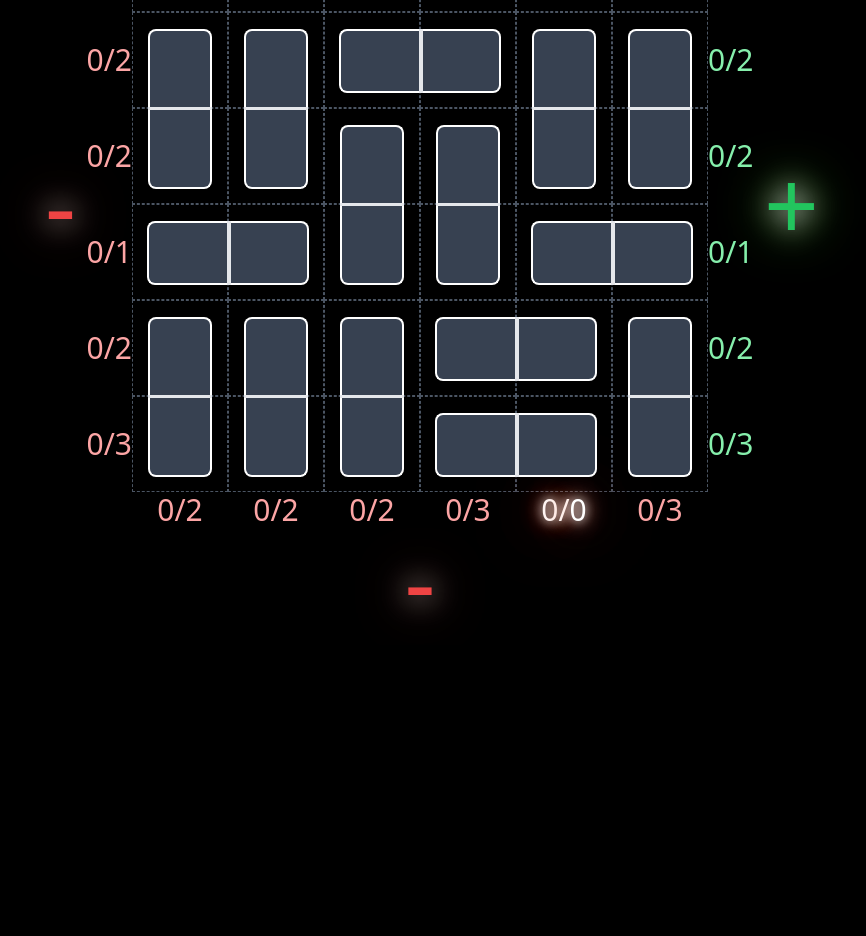
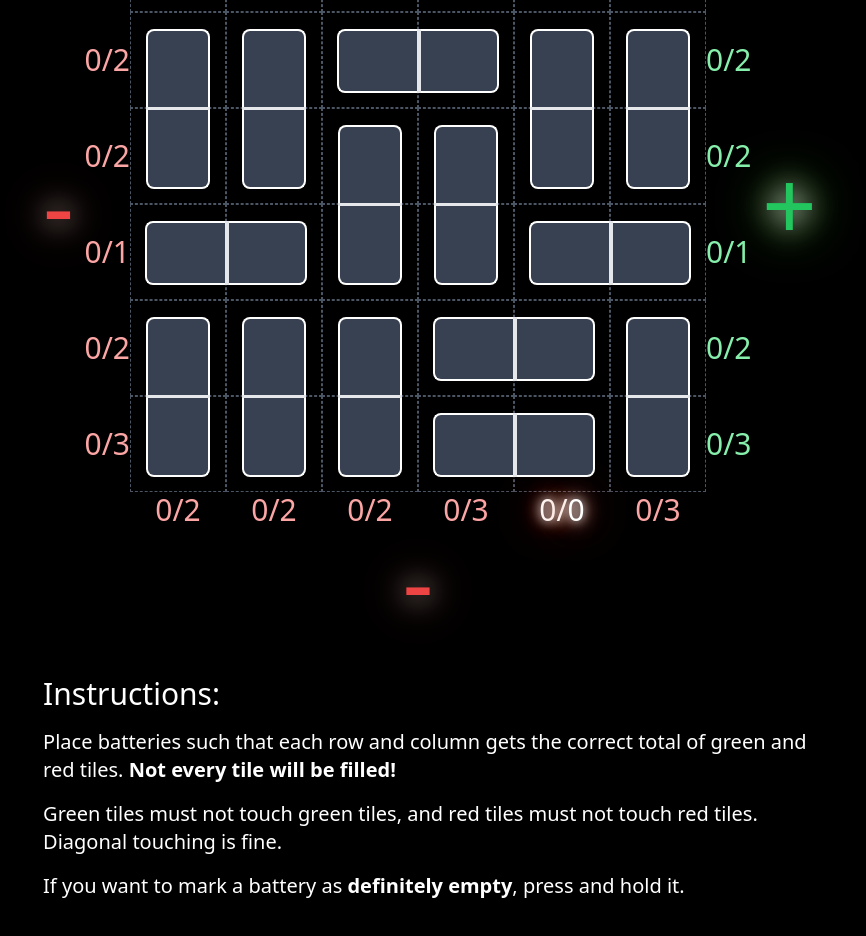
Before and after one commit to elliotfiske/batteries-not-included, a Next.js app: page / in a window 1280 px wide. Shown: the part 380-1316 px from the top of the page, without its empty margins (208-1074 px from the left). Before the commit the page ends 1025 px from the top, so only its background shows below. Built offline with nearby package versions, Linux system fonts and the light colour scheme.

Commit message:
deleting my other attempt at stopping double count of long presses

```diff
--- /dev/null
+++ b/components/BatteryInstructions.tsx
@@ -0,0 +1,21 @@
+import React from "react"
+
+export const BatteryInstructions = () => {
+    return (
+        <div className="mb-16 max-w-3xl text-3xl sm:text-3xl lg:text-xl">
+            <h2 className="mt-12 text-5xl sm:text-8xl lg:text-3xl">Instructions:</h2>
+            <p className="mt-4">
+                Place batteries such that each row and column gets the correct total of green and red tiles.
+                <b> Not every tile will be filled!</b>
+            </p>
+            <p className="mt-4">
+                Green tiles must not touch green tiles, and red tiles must not touch red tiles. Diagonal touching is
+                fine.
+            </p>
+
+            <p className="mt-4">
+                If you want to mark a battery as <b>definitely empty</b>, press and hold it.
+            </p>
+        </div>
+    )
+}
--- /dev/null
+++ b/components/BatteryTile.tsx
@@ -0,0 +1,113 @@
+import React from "react"
+import { Fill } from "./battery-grid"
+import useLongPress from "../hooks/use-long-press"
+
+function classFromFill(fill: Fill) {
+    switch (fill) {
+        case "red":
+            return "red-500"
+        case "green":
+            return "green-500"
+        case "empty":
+            return "gray-700"
+        case "hella-empty":
+            return "gray-900"
+    }
+}
+
+function textFromFill(fill: Fill) {
+    switch (fill) {
+        case "red":
+            return "–"
+        case "green":
+            return "+"
+        case "empty":
+            return ""
+    }
+}
+
+/*
+ 0-1 is horizontal battery
+ 2-3 is vertical battery
+ */
+const horizontalCommonClasses = "absolute flex justify-center h-16 w-20 border-2 border-white text-5xl"
+const verticalCommonClasses = "absolute flex justify-center h-20 w-16 border-2 border-white text-5xl"
+
+function ZeroGuy({ fill }: { fill: Fill }) {
+    return (
+        <div className="flex h-24 items-center justify-end">
+            <div className={`h-16 w-20 rounded-l-lg border-r-0 bg-${classFromFill(fill)} ${horizontalCommonClasses}`}>
+                {textFromFill(fill)}
+                <div className={`absolute top-[-2px] left-0 h-16 w-20 border-r-2`} />
+            </div>
+        </div>
+    )
+}
+
+function OneGuy({ fill }: { fill: Fill }) {
+    return (
+        <div className="flex h-24 items-center justify-start">
+            <div className={`h-16 w-20 rounded-r-lg border-l-0 bg-${classFromFill(fill)} ${horizontalCommonClasses}`}>
+                {textFromFill(fill)}
+                <div className={`absolute top-[-2px] left-0 h-16 w-20 border-l-2`} />
+            </div>
+        </div>
+    )
+}
+
+function TwoGuy({ fill }: { fill: Fill }) {
+    return (
+        <div className="flex h-24 flex-col items-center justify-end">
+            <div className={`rounded-t-lg border-b-0 bg-${classFromFill(fill)} ${verticalCommonClasses}`}>
+                <div className="mt-2">{textFromFill(fill)}</div>
+            </div>
+            <div className={`absolute h-20 w-16 border-b-2`} />
+        </div>
+    )
+}
+
+function ThreeGuy({ fill }: { fill: Fill }) {
+    return (
+        <div className="flex h-24 flex-col items-center justify-start">
+            <div className={`rounded-b-lg border-t-0 bg-${classFromFill(fill)} ${verticalCommonClasses}`}>
+                <div className="mt-2">{textFromFill(fill)}</div>
+            </div>
+            <div className={`absolute h-20 w-16 border-t`} />
+        </div>
+    )
+}
+
+export function BatteryTile(props: {
+    onClick: () => void
+    onLongPress: () => void
+    i: FlatArray<number[][], 1>
+    filled: Array<Fill>
+    ndx: number
+}) {
+    const [clicksDisabled, setClicksDisabled] = React.useState(false)
+
+    const attrs = useLongPress(() => {
+        props.onLongPress()
+        setClicksDisabled(true)
+    }, 1000)
+
+    return (
+        <div
+            className={`h-24 w-24 cursor-pointer border border-dashed border-gray-600 text-white`}
+            onClick={props.onClick}
+            onMouseUpCapture={(e) => {
+                if (clicksDisabled) {
+                    e.stopPropagation()
+                    e.preventDefault()
+                    setClicksDisabled(false)
+                }
+            }}
+            {...attrs}
+        >
+            {props.i == 0 && <ZeroGuy fill={props.filled[props.ndx]} />}
+            {props.i == 1 && <OneGuy fill={props.filled[props.ndx]} />}
+            {props.i == 2 && <TwoGuy fill={props.filled[props.ndx]} />}
+            {props.i == 3 && <ThreeGuy fill={props.filled[props.ndx]} />}
+        </div>
+    )
+}
--- a/components/battery-grid.tsx
+++ b/components/battery-grid.tsx
@@ -1,81 +1,9 @@
 import React, { useState } from "react"
 import { fill } from "lodash"
 import { RowTotaller } from "./row-totaller"
+import { BatteryTile } from "./BatteryTile"
 
-export type Fill = "red" | "green" | "empty"
-
-function classFromFill(fill: Fill) {
-    switch (fill) {
-        case "red":
-            return "red-500"
-        case "green":
-            return "green-500"
-        case "empty":
-            return "gray-700"
-    }
-}
-
-function textFromFill(fill: Fill) {
-    switch (fill) {
-        case "red":
-            return "–"
-        case "green":
-            return "+"
-        case "empty":
-            return ""
-    }
-}
-
-/*
- 0-1 is horizontal battery
- 2-3 is vertical battery
- */
-const horizontalCommonClasses = "absolute flex justify-center h-16 w-20 border-2 border-white text-5xl"
-const verticalCommonClasses = "absolute flex justify-center h-20 w-16 border-2 border-white text-5xl"
-
-function ZeroGuy({ fill }: { fill: Fill }) {
-    return (
-        <div className="flex h-24 items-center justify-end">
-            <div className={`h-16 w-20 rounded-l-lg border-r-0 bg-${classFromFill(fill)} ${horizontalCommonClasses}`}>
-                {textFromFill(fill)}
-                <div className={`absolute top-[-2px] left-0 h-16 w-20 border-r-2`} />
-            </div>
-        </div>
-    )
-}
-
-function OneGuy({ fill }: { fill: Fill }) {
-    return (
-        <div className="flex h-24 items-center justify-start">
-            <div className={`h-16 w-20 rounded-r-lg border-l-0 bg-${classFromFill(fill)} ${horizontalCommonClasses}`}>
-                {textFromFill(fill)}
-                <div className={`absolute top-[-2px] left-0 h-16 w-20 border-l-2`} />
-            </div>
-        </div>
-    )
-}
-
-function TwoGuy({ fill }: { fill: Fill }) {
-    return (
-        <div className="flex h-24 flex-col items-center justify-end">
-            <div className={`rounded-t-lg border-b-0 bg-${classFromFill(fill)} ${verticalCommonClasses}`}>
-                <div className="mt-2">{textFromFill(fill)}</div>
-            </div>
-            <div className={`absolute h-20 w-16 border-b-2`} />
-        </div>
-    )
-}
-
-function ThreeGuy({ fill }: { fill: Fill }) {
-    return (
-        <div className="flex h-24 flex-col items-center justify-start">
-            <div className={`rounded-b-lg border-t-0 bg-${classFromFill(fill)} ${verticalCommonClasses}`}>
-                <div className="mt-2">{textFromFill(fill)}</div>
-            </div>
-            <div className={`absolute h-20 w-16 border-t`} />
-        </div>
-    )
-}
+export type Fill = "red" | "green" | "empty" | "hella-empty"
 
 const grid = [
     [0, 1, 0, 1, 0, 1],
@@ -90,6 +18,10 @@ const topRow = [3, 1, 3, 1, 2, 2]
 const leftColumn = [2, 2, 2, 1, 2, 3]
 const rightColumn = [2, 2, 2, 1, 2, 3]
 const bottomRow = [2, 2, 2, 3, 0, 3]
+
+function emptyish(fill: Fill) {
+    return fill === "empty" || fill === "hella-empty"
+}
 
 function toggleFillState(fills: Fill[], ndx: number) {
     const type = grid[ndx]
@@ -107,7 +39,7 @@ function toggleFillState(fills: Fill[], ndx: number) {
     }
 
     if (type === 0 || type === 2) {
-        if (fills[ndx] === "empty") {
+        if (emptyish(fills[ndx])) {
             newFills[ndx] = "red"
             newFills[partnerInCrime] = "green"
         } else if (fills[ndx] === "red") {
@@ -118,7 +50,7 @@ function toggleFillState(fills: Fill[], ndx: number) {
             newFills[partnerInCrime] = "empty"
         }
     } else if (type === 1 || type === 3) {
-        if (fills[ndx] === "empty") {
+        if (emptyish(fills[ndx])) {
             newFills[ndx] = "green"
             newFills[partnerInCrime] = "red"
         } else if (fills[ndx] === "red") {
@@ -133,8 +65,31 @@ function toggleFillState(fills: Fill[], ndx: number) {
     return newFills
 }
 
+function markDefinitelyEmpty(fills: Fill[], ndx: number) {
+    const type = grid[ndx]
+    const newFills = [...fills]
+
+    let partnerInCrime = -1
+    if (type === 0) {
+        partnerInCrime = ndx + 1
+    } else if (type === 1) {
+        partnerInCrime = ndx - 1
+    } else if (type === 2) {
+        partnerInCrime = ndx + 6
+    } else if (type === 3) {
+        partnerInCrime = ndx - 6
+    }
+
+    newFills[ndx] = "hella-empty"
+    newFills[partnerInCrime] = "hella-empty"
+
+    return newFills
+}
+
 export function BatteryGrid() {
     const [filled, setFilled] = useState<Array<Fill>>(fill(Array(36), "empty"))
+
+    const [ignoreClickOnce, setIgnoreClickOnce] = useState(false)
 
     return (
         <div className="flex flex-row items-center">
@@ -146,19 +101,27 @@ export function BatteryGrid() {
                 <div className="grid grid-cols-6">
                     {grid.map((i, ndx) => {
                         return (
-                            <div
+                            <BatteryTile
                                 key={ndx}
-                                className="h-24 w-24 cursor-pointer border border-dashed border-gray-600 text-white"
                                 onClick={() => {
+                                    if (ignoreClickOnce) {
+                                        setIgnoreClickOnce(false)
+                                        return
+                                    }
+
                                     const newFill = toggleFillState(filled, ndx)
                                     setFilled(newFill)
                                 }}
-                            >
-                                {i == 0 && <ZeroGuy fill={filled[ndx]} />}
-                                {i == 1 && <OneGuy fill={filled[ndx]} />}
-                                {i == 2 && <TwoGuy fill={filled[ndx]} />}
-                                {i == 3 && <ThreeGuy fill={filled[ndx]} />}
-                            </div>
+                                onLongPress={() => {
+                                    const newFill = markDefinitelyEmpty(filled, ndx)
+                                    setFilled(newFill)
+
+                                    setIgnoreClickOnce(true)
+                                }}
+                                i={i}
+                                filled={filled}
+                                ndx={ndx}
+                            />
                         )
                     })}
                 </div>
--- a/components/battery-puzzle.tsx
+++ b/components/battery-puzzle.tsx
@@ -1,16 +1,18 @@
 import React from "react"
 import { BatteryGrid } from "./battery-grid"
+import { BatteryInstructions } from "./BatteryInstructions"
 
 export function BatteryPuzzle() {
     return (
-        <div className=" scale-50 sm:scale-[60%] md:scale-75 lg:scale-100">
-            <div className="space-x-8 p-14 text-5xl font-bold text-white">
+        <div className="text-white">
+            <div className="space-x-8 p-14 text-5xl font-bold ">
                 <h1 className="text-shadow-green inline-block animate-flicker-me">BATTERIES</h1>
                 <h1 className="text-shadow-red inline-block">NOT</h1>
                 <h1 className="text-shadow-green inline-block">INCLUDED</h1>
             </div>
-            <div className="flex justify-center">
+            <div className="flex flex-col justify-center">
                 <BatteryGrid />
+                <BatteryInstructions />
             </div>
         </div>
     )
--- /dev/null
+++ b/hooks/use-long-press.ts
@@ -0,0 +1,50 @@
+import { useCallback, useRef, useState } from "react"
+
+// From https://stackoverflow.com/a/70297487/3880742
+// CC BY-SA 4.0
+
+export default function useLongPress(
+    // callback that is invoked at the specified duration or `onEndLongPress`
+    callback: () => any,
+    // long press duration in milliseconds
+    ms = 300,
+) {
+    // used to persist the timer state
+    // non zero values means the value has never been fired before
+    const timerRef = useRef<number>(0)
+
+    const tempStyle = useState<React.CSSProperties>({})
+
+    // clear timed callback
+    const endTimer = () => {
+        clearTimeout(timerRef.current || 0)
+        timerRef.current = 0
+    }
+
+    // init timer
+    const onStartLongPress = useCallback(() => {
+        // stop any previously set timers
+        endTimer()
+
+        // set new timeout
+        timerRef.current = window.setTimeout(() => {
+            callback()
+            endTimer()
+        }, ms)
+    }, [callback, ms])
+
+    // determine to end timer early and invoke the callback or do nothing
+    const onEndLongPress = useCallback(() => {
+        // run the callback fn the timer hasn't gone off yet (non zero)
+        if (timerRef.current !== 0) {
+            endTimer()
+        }
+    }, [callback])
+
+    return {
+        onMouseDown: onStartLongPress,
+        onMouseUp: onEndLongPress,
+        onTouchStart: onStartLongPress,
+        onTouchEnd: onEndLongPress,
+    }
+}
--- a/pages/index.js
+++ b/pages/index.js
@@ -3,6 +3,7 @@ import { BatteryPuzzle } from "../components/battery-puzzle"
 
 export default function Home() {
     return (
+        <div className="-translate-y-72 scale-[40%] sm:-translate-y-48 sm:scale-[60%] md:-translate-y-24 md:scale-75 lg:translate-y-0 lg:scale-100">
             <div className="flex h-full w-full flex-grow justify-center">
                 <BatteryPuzzle />
                 <Head>
@@ -11,5 +12,6 @@ export default function Home() {
                     <link rel="icon" href="/favicon.ico" />
                 </Head>
             </div>
+        </div>
     )
 }
```
Lines whose indentation alone changed are shown as unchanged.
